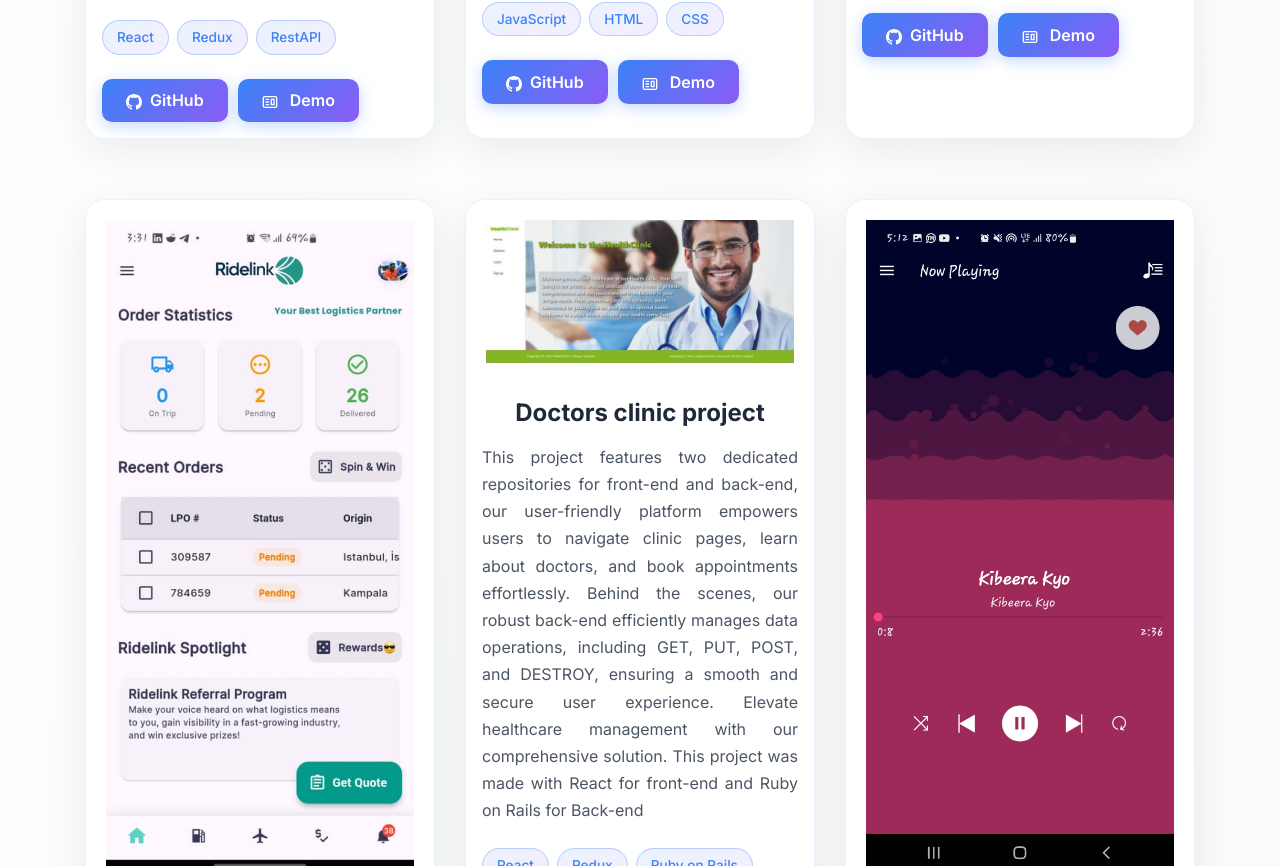
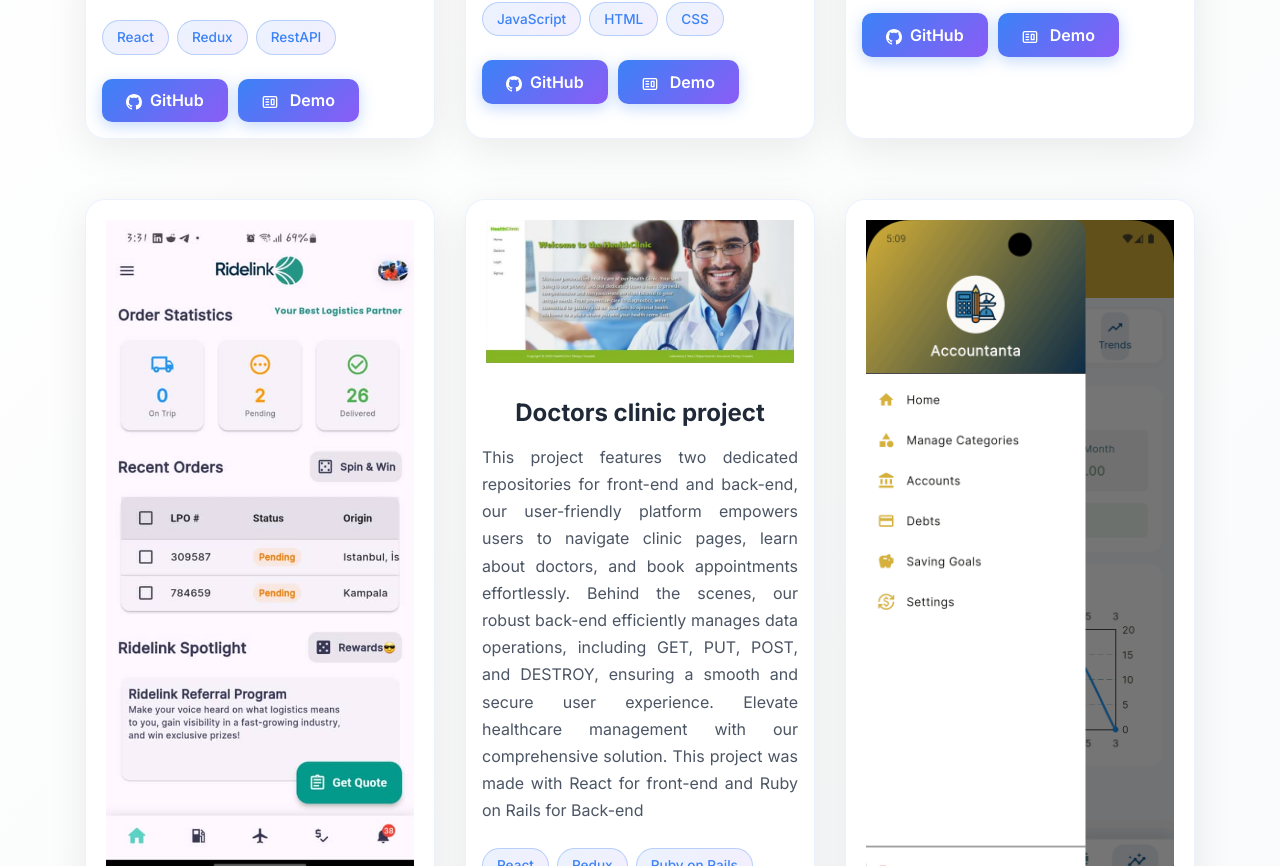
Before and after one commit to arnoldnekemiah/arnoldnek, a React (Create React App) app: page /project in a window 1280 px wide. Shown: the part 714-1580 px from the top of the page. Built offline with nearby package versions, Linux system fonts and the light colour scheme.

Commit message:
UI upgrade with antigravity2

```diff
--- a/src/components/Projects/Projects.js
+++ b/src/components/Projects/Projects.js
@@ -8,7 +8,7 @@ import devSchool from '../../Assets/Projects/devSchool.png';
 import metflixNew from '../../Assets/Projects/metflixNew.png';
 import space from '../../Assets/Projects/space.png';
 import doc from '../../Assets/Projects/doc.png';
-import echo from '../../Assets/Projects/echo.jpg';
+import accountanta from '../../Assets/Projects/accountanta.png';
 
 function Projects() {
   return (
@@ -86,13 +86,13 @@ function Projects() {
 
           <Col md={4} className="project-card">
             <ProjectCard
-              imgPath={echo}
+              imgPath={accountanta}
               isBlog={false}
-              title="Music Player Mobile Application"
-              description="This is a music player built purely with Kotlin, It loads music stored locally in the phone"
-              techStacks={['Kotlin', 'UI', 'Ux']}
-              ghLink="https://github.com/arnoldnekemiah/Music_App"
-              demoLink="https://drive.google.com/file/d/1N1fNvkzig8Tne7UUa2l1s02pgjWcXAmJ/view?usp=sharing"
+              title="Accountanta"
+              description="Take control of your financial life with comprehensive expense tracking, smart budgeting, and goal-based savings"
+              techStacks={['Flutter', 'Dart', 'Firebase']}
+              ghLink="#####"
+              demoLink="https://play.google.com/store/apps/details?id=com.accountanta.app&hl=en"
             />
           </Col>
         </Row>
```
Also changed, not shown: src/Assets/Projects/accountanta.png (added).
